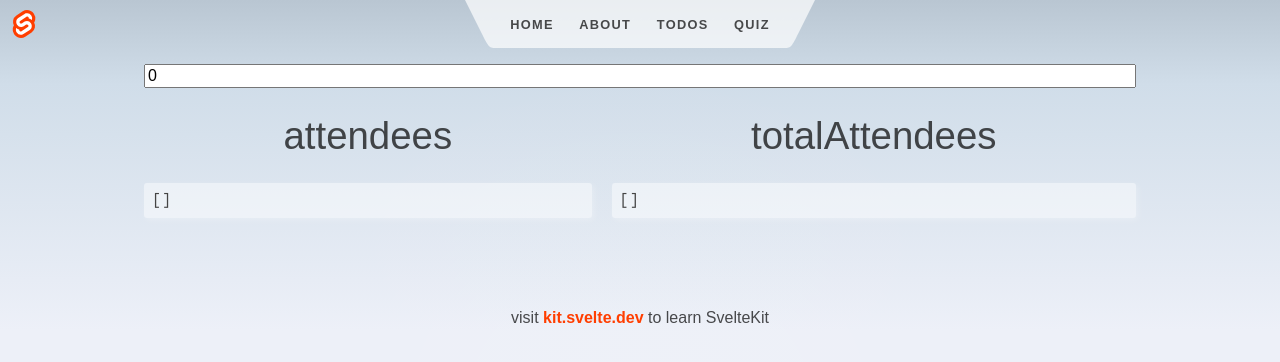
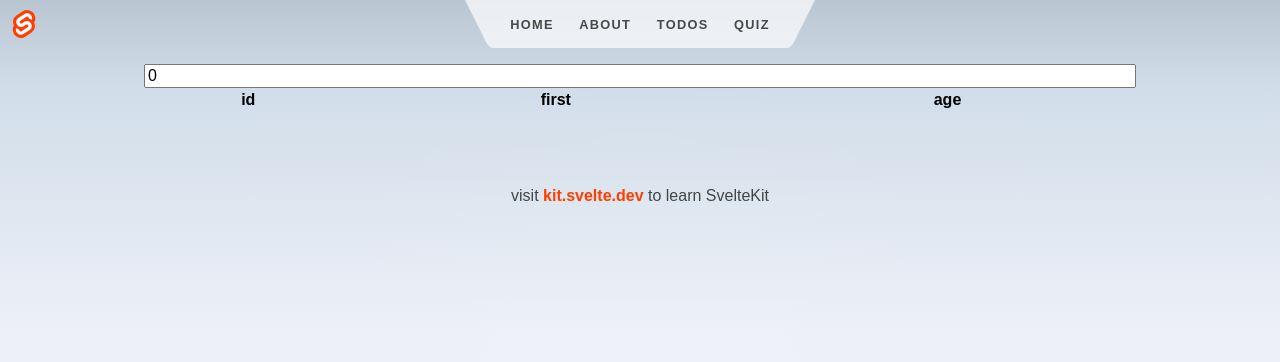
Before and after one commit to ashok-cse/my-sveltekit-app, a SvelteKit app: page /quiz in a window 1280 px wide. Shown: the top 362 px of the page. Built offline with nearby package versions, Linux system fonts and the light colour scheme.

Commit message:
table dekhi kya

```diff
--- a/src/routes/quiz/+page.svelte
+++ b/src/routes/quiz/+page.svelte
@@ -28,13 +28,21 @@
 </div>
 {/each}
 
-<div style="display: flex;">
-	<div style="margin-right: 20px; flex-grow: 1">
-		<h1>attendees</h1>
-		<pre>{JSON.stringify(attendees, null, 2)}</pre>
-	</div>
-	<div style="flex-grow: 1">
-		<h1>totalAttendees</h1>
-		<pre>{JSON.stringify(totalAttendees, null, 2)}</pre>
-	</div>
-</div>
+<table>
+    <thead>
+        <tr>
+            <th>id</th>
+            <th>first</th>
+            <th>age</th>
+        </tr>
+    </thead>
+    <tbody>
+        {#each totalAttendees as attendee}
+        <tr>
+            <td>{attendee.id}</td>
+            <td>{attendee.first}</td>
+            <td>{attendee.age}</td>
+        </tr>
+        {/each}
+    </tbody>
+</table>
```
